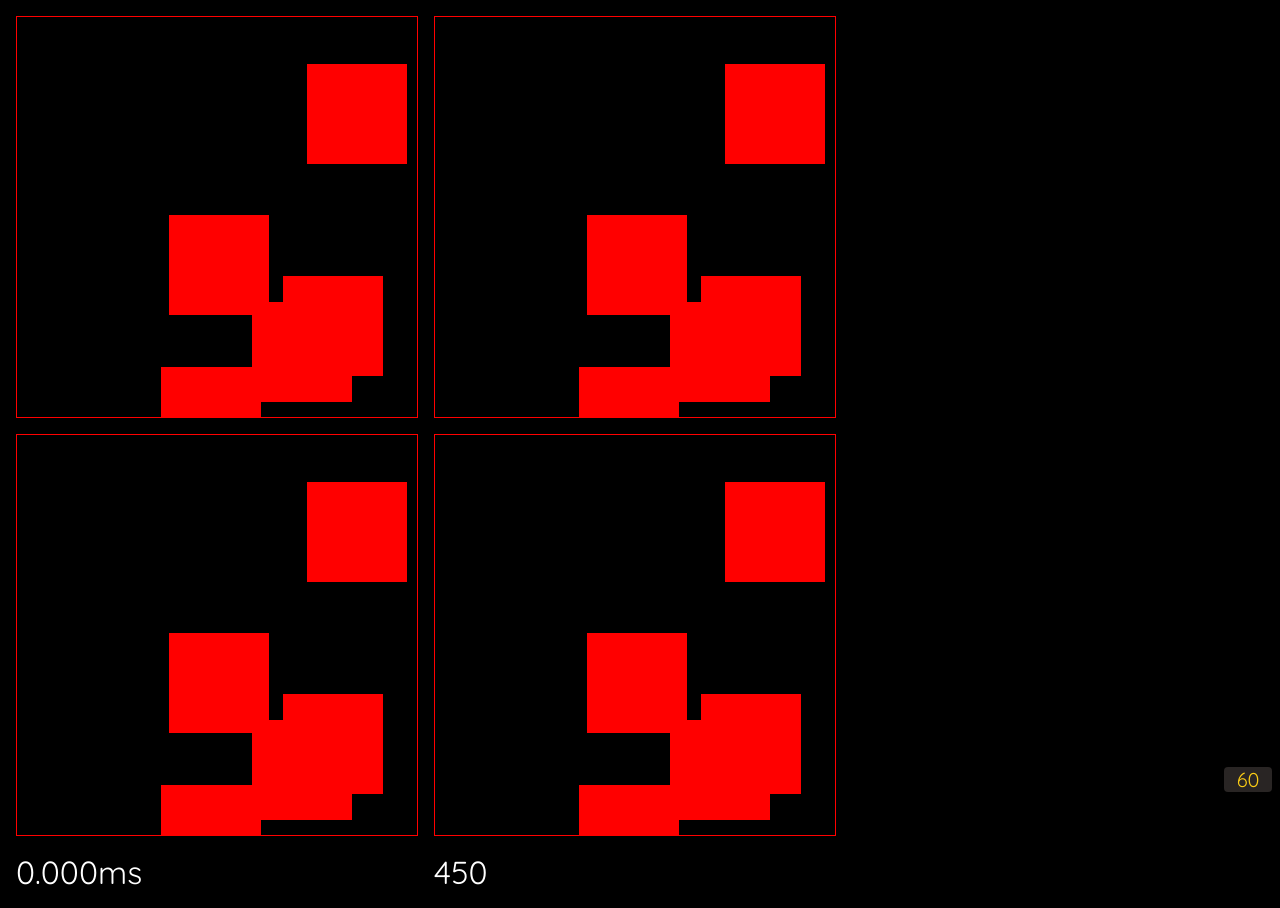
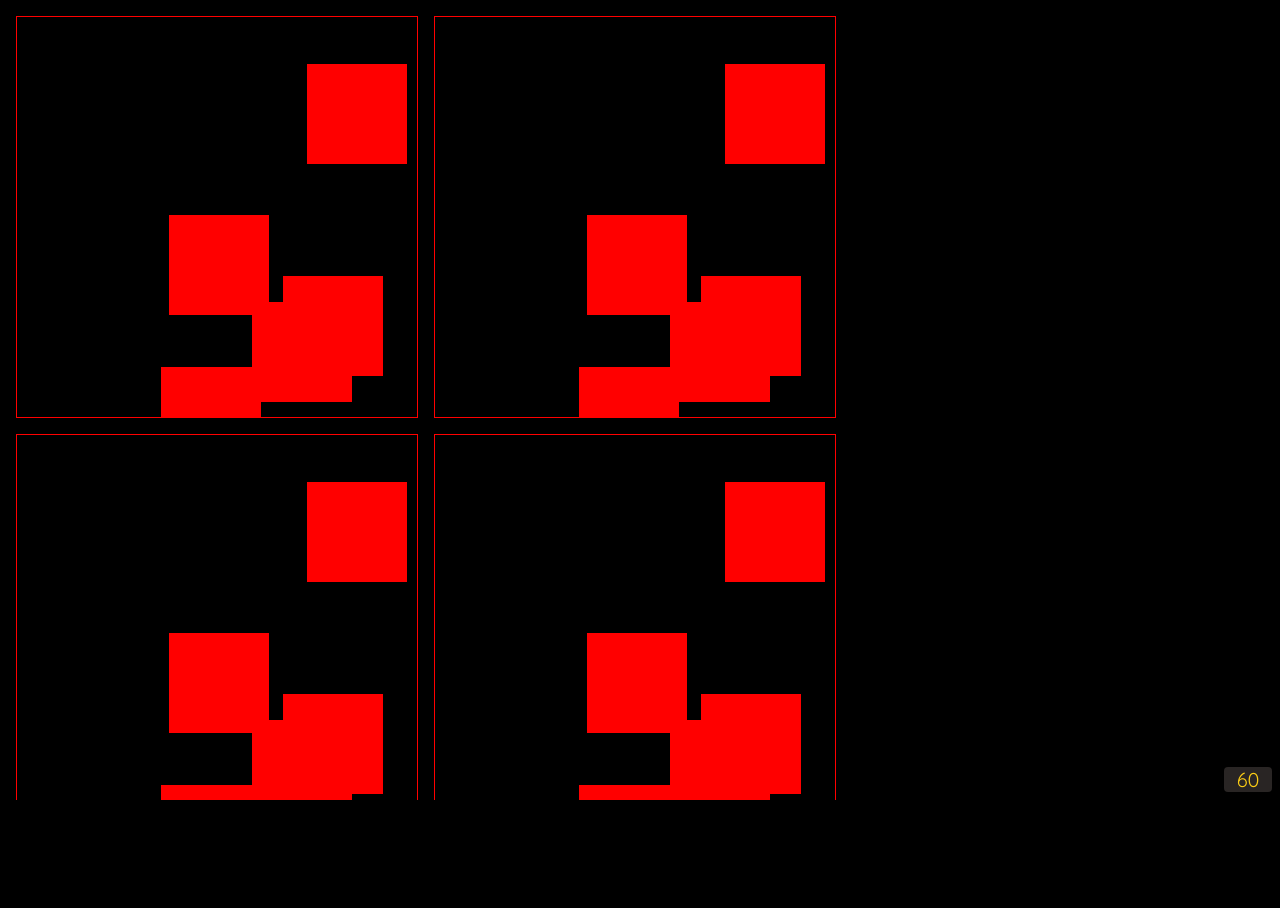
Before and after one commit to 09Skyfall/web-osu-mania, a Vue app: page /benchmarks/canvas-clear in a window 1280 px wide. After the commit the page ends 800 px from the top, so only its background shows below. Built offline with nearby package versions, Linux system fonts and the light colour scheme.

Commit message:
chore(styles): set viewport's overflow to hidden

```diff
--- a/assets/defaults.css
+++ b/assets/defaults.css
@@ -32,3 +32,9 @@ button {
   border: none;
   color: white
 }
+
+#app {
+  height: 100dvh;
+  width: 100dvw;
+  overflow: hidden;
+}
```
